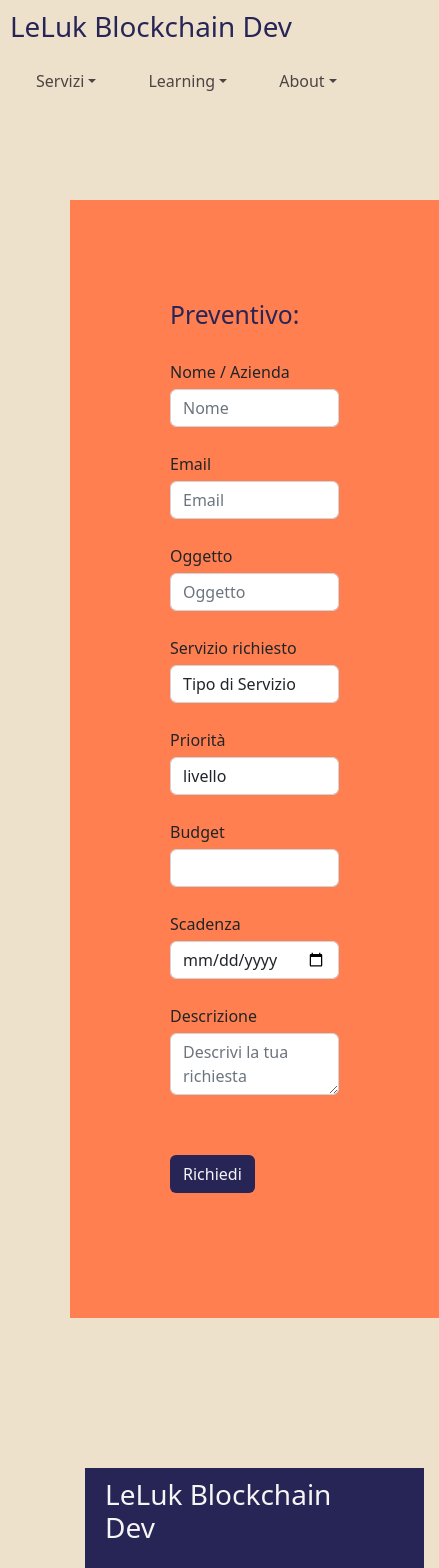
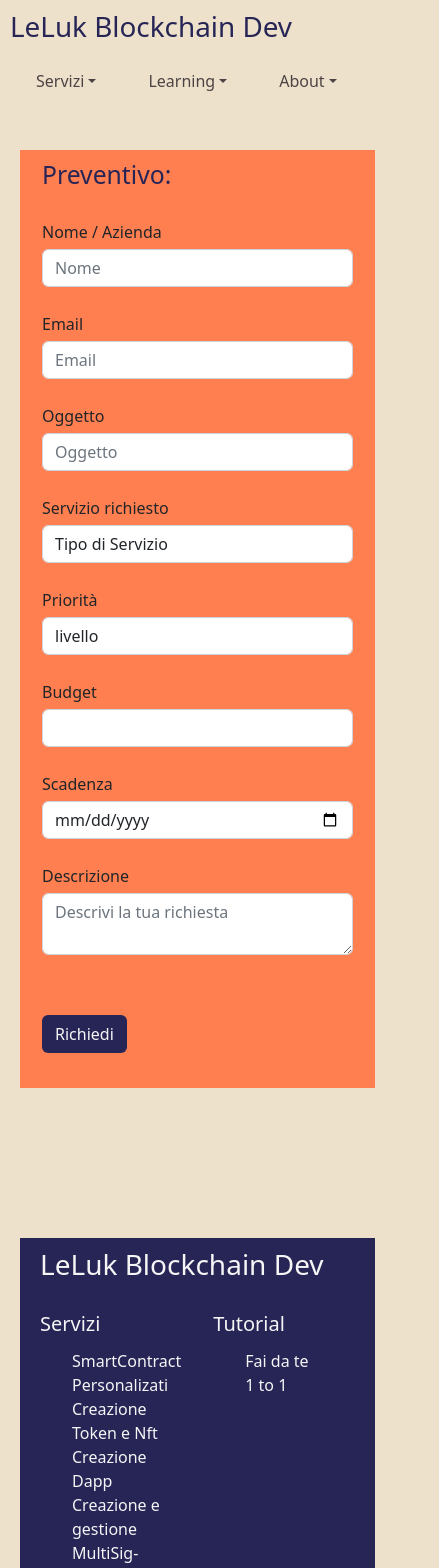
Before and after one commit to LELUK911/Leluk-developer-dev, a Next.js app: page /preventive in a window 390 px wide. Shown: the top 1568 px of the page, 439 px wide, since content can reach past the window. Built offline with nearby package versions, Linux system fonts and the light colour scheme.

Commit message:
set enviroment variable on vercel

```diff
--- a/components/preventive/AppPreventive.tsx
+++ b/components/preventive/AppPreventive.tsx
@@ -31,10 +31,10 @@ const handleChange: SubmitHandler<FieldValues> = async (data) =>{
    await SendPreventiveRequestemail(dataEmail);
 
 }
+//preventiveForm
+  return (
 
-  return (
-    <div className="container-lg  preventiveForm">
-      <div className="row ">
+      <div className="row preventiveForm">
         <form className="form-inline" onSubmit={handleSubmit(handleChange)}>
           <fieldset>
             <h2 className="TitleForm">Preventivo:</h2>
@@ -155,7 +155,7 @@ const handleChange: SubmitHandler<FieldValues> = async (data) =>{
           </fieldset>
         </form>
       </div>
-    </div>
+
   );
 };
 
--- a/styles/partials/_contacts.scss
+++ b/styles/partials/_contacts.scss
@@ -33,9 +33,10 @@
 @media (max-width: 1000px){
     .contactForm{
 
-        //padding: 100px;
-        margin-top: 40px;
-        //padding-left: -40px;
+        margin-left: -50px;
+        margin-right: 15px;
+        margin-top: 150px;
+        padding: 10px;
 
         .TitleForm{
             color: $primaryColor;
@@ -51,11 +52,8 @@
             font-size: small;
             z-index: 1;
             width: 100%;
-            position: relative;
-            .contact-fieldset{
-                //padding: 30px;
+            //position: relative;
 
-            }
         }
         .colImage{
 
--- a/styles/partials/_footer.scss
+++ b/styles/partials/_footer.scss
@@ -1,30 +1,25 @@
-@import '../variables.scss';
+@import "../variables.scss";
 
-
-.appFooter{
+.appFooter {
   color: $footerColor;
   background-color: $primaryColor;
   margin-left: 15px;
   margin-right: 15px;
   margin-top: 150px;
 
-    .col{
-
+  .col {
     padding-left: 20px;
 
-
-
-        h3{
+    h3 {
       font-size: 28px;
       padding-top: 10px;
     }
 
-        .list-title{
+    .list-title {
       font-size: 20px;
-            padding-top: 20PX;
+      padding-top: 20px;
       margin-bottom: 10px;
     }
-
 
     .fa-stack {
       width: 2em;
@@ -51,8 +46,13 @@
         }
       }
     }
-
+  }
 }
 
+@media (max-width: 1000px){
 
-}
+    .appFooter {
+        margin-left: -50px;
+        margin-right: 15px;
+        margin-top: 150px;
+}}
--- a/styles/partials/_preventive.scss
+++ b/styles/partials/_preventive.scss
@@ -45,9 +45,10 @@
 
 @media (max-width: 1000px){
     .preventiveForm{
-        padding: 100px;
-        margin-top: 200px;
-        padding-left: 100px;
+        margin-left: -50px;
+        margin-right: 15px;
+        margin-top: 150px;
+        padding: 10px;
 
         .TitleForm{
             color: $primaryColor;
```
Lines whose indentation alone changed are shown as unchanged.
